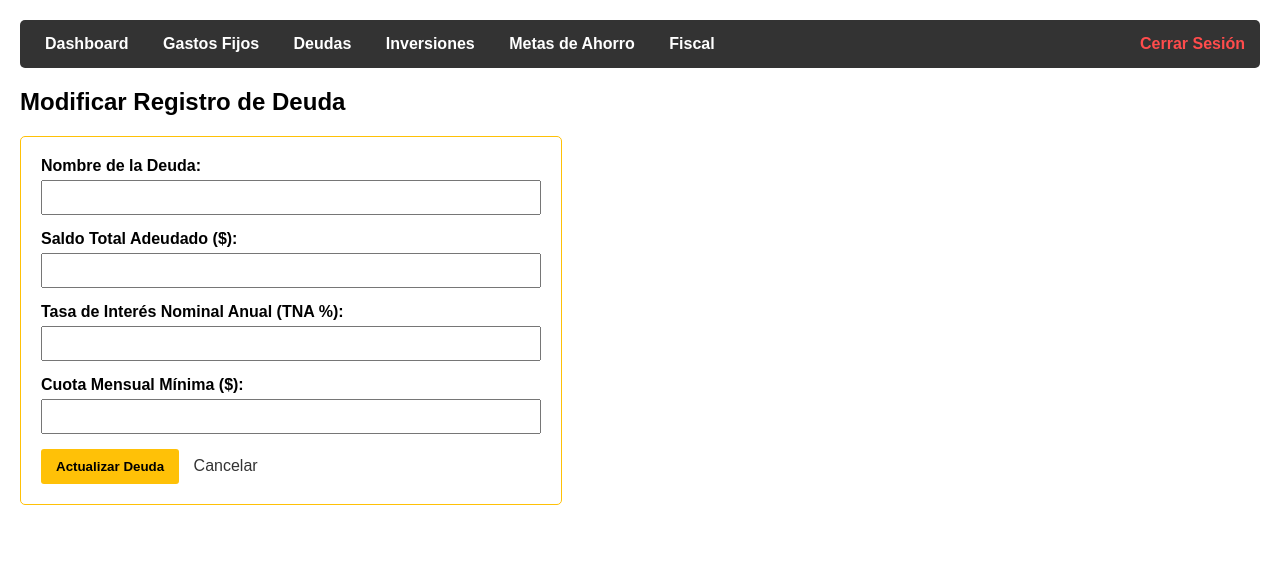
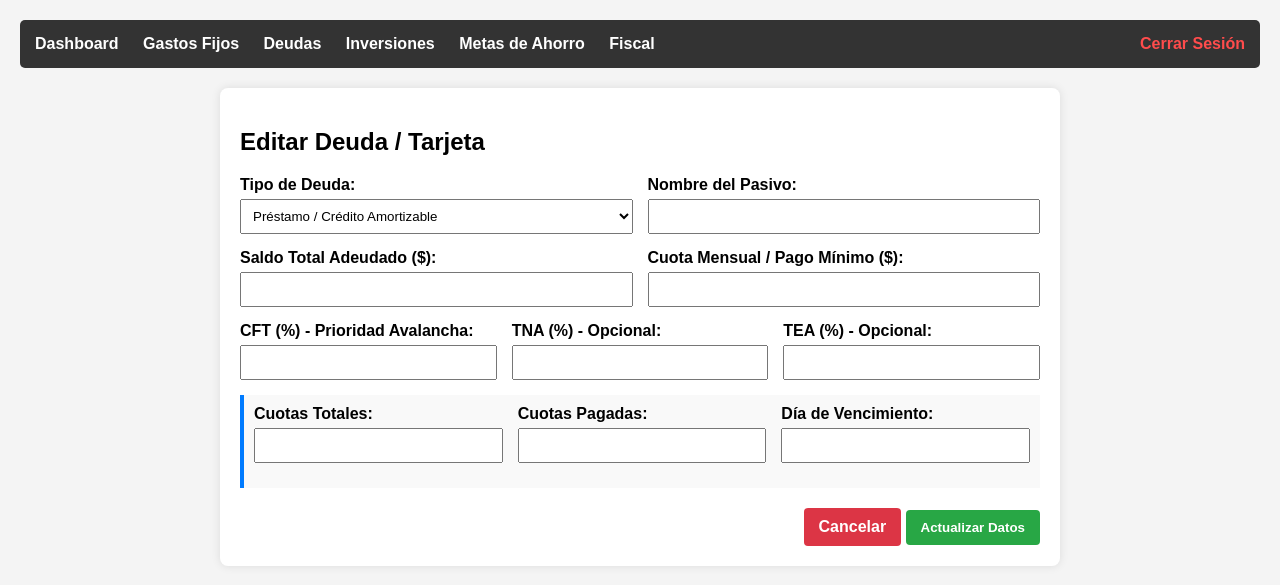
Before and after one commit to LucasIGomez/gestor-financiero, a PHP site: page /app/views/editar_deuda_view.php in a window 1280 px wide. Shown: the top 585 px of the page. Run offline with PHP 8.4, Linux system fonts and the light colour scheme; the template is opened without the code that fills it, so the values that code supplies are empty.

Commit message:
feat: vista de edicion actualizada para precargar dinamicamente variables de tarjetas de credito y prestamos

```diff
--- a/app/views/editar_deuda_view.php
+++ b/app/views/editar_deuda_view.php
@@ -1,60 +1,25 @@
 <!DOCTYPE html>
 <html lang="es">
-
 <head>
     <meta charset="UTF-8">
+    <meta name="viewport" content="width=device-width, initial-scale=1.0">
     <title>Editar Deuda - Gestor Financiero</title>
     <style>
-        body {
-            font-family: Arial, sans-serif;
-            margin: 20px;
-        }
-
-        .form-container {
-            max-width: 500px;
-            padding: 20px;
-            border: 1px solid #ffc107;
-            border-radius: 5px;
-        }
-
-        .form-group {
-            margin-bottom: 15px;
-        }
-
-        label {
-            display: block;
-            font-weight: bold;
-            margin-bottom: 5px;
-        }
-
-        input {
-            width: 100%;
-            padding: 8px;
-            box-sizing: border-box;
-        }
-
-        button {
-            padding: 10px 15px;
-            background-color: #ffc107;
-            border: none;
-            border-radius: 3px;
-            cursor: pointer;
-            font-weight: bold;
-        }
-
-        button:hover {
-            background-color: #e0a800;
-        }
-
-        a {
-            text-decoration: none;
-            color: #333;
-            margin-left: 10px;
-        }
+        body { font-family: Arial, sans-serif; margin: 20px; background-color: #f4f4f4; }
+        .form-container { background: white; padding: 20px; border-radius: 8px; box-shadow: 0 0 10px rgba(0,0,0,0.1); max-width: 800px; margin: auto; }
+        .form-group { margin-bottom: 15px; }
+        label { display: block; font-weight: bold; margin-bottom: 5px; }
+        input, select { width: 100%; padding: 8px; box-sizing: border-box; }
+        .grid-2 { display: grid; grid-template-columns: 1fr 1fr; gap: 15px; }
+        .grid-3 { display: grid; grid-template-columns: 1fr 1fr 1fr; gap: 15px; }
+        button { padding: 10px 15px; background-color: #28a745; color: white; border: none; border-radius: 4px; cursor: pointer; font-weight: bold;}
+        button:hover { background-color: #218838; }
+        .btn-cancelar { background-color: #dc3545; text-decoration: none; padding: 10px 15px; color: white; border-radius: 4px; font-weight: bold; display: inline-block; text-align: center; }
+        .btn-cancelar:hover { background-color: #c82333; }
     </style>
 </head>
+<body>
 
-<body>
     <nav style="background-color: #333; padding: 15px; margin-bottom: 20px; border-radius: 5px;">
         <a href="index.php?action=dashboard" style="color: white; text-decoration: none; font-weight: bold; margin-right: 20px;">Dashboard</a>
         <a href="index.php?action=gastos_recurrentes" style="color: white; text-decoration: none; font-weight: bold; margin-right: 20px;">Gastos Fijos</a>
@@ -65,39 +30,108 @@
         <a href="index.php?action=logout" style="color: #ff4c4c; float: right; text-decoration: none; font-weight: bold;">Cerrar Sesión</a>
     </nav>
 
-    <h2>Modificar Registro de Deuda</h2>
     <div class="form-container">
-        <form action="index.php?action=actualizar_deuda" method="POST">
+        <h2>Editar Deuda / Tarjeta</h2>
+        <form action="index.php?action=editar_deuda_procesar" method="POST">
             <input type="hidden" name="id_deuda" value="<?= $deuda['id_deuda'] ?>">
 
-            <div class="form-group">
-                <label>Nombre de la Deuda:</label>
-                <input type="text" name="nombre_deuda" required maxlength="100"
-                    value="<?= htmlspecialchars($deuda['nombre_deuda']) ?>">
+            <div class="grid-2">
+                <div class="form-group">
+                    <label>Tipo de Deuda:</label>
+                    <select name="tipo_deuda" id="tipo_deuda" required onchange="toggleCamposDinámicos()">
+                        <option value="prestamo" <?= $deuda['tipo_deuda'] === 'prestamo' ? 'selected' : '' ?>>Préstamo / Crédito Amortizable</option>
+                        <option value="tarjeta_credito" <?= $deuda['tipo_deuda'] === 'tarjeta_credito' ? 'selected' : '' ?>>Tarjeta de Crédito (Revolvente)</option>
+                    </select>
+                </div>
+                <div class="form-group">
+                    <label>Nombre del Pasivo:</label>
+                    <input type="text" name="nombre_deuda" required value="<?= htmlspecialchars($deuda['nombre_deuda']) ?>">
+                </div>
             </div>
 
-            <div class="form-group">
-                <label>Saldo Total Adeudado ($):</label>
-                <input type="number" step="0.01" name="saldo_total" required min="0.01"
-                    value="<?= $deuda['saldo_total'] ?>">
+            <div class="grid-2">
+                <div class="form-group">
+                    <label>Saldo Total Adeudado ($):</label>
+                    <input type="number" step="0.01" name="saldo_total" required min="0" value="<?= $deuda['saldo_total'] ?>">
+                </div>
+                <div class="form-group">
+                    <label>Cuota Mensual / Pago Mínimo ($):</label>
+                    <input type="number" step="0.01" name="cuota_mensual" id="cuota_mensual" min="0" value="<?= $deuda['cuota_mensual'] ?>">
+                </div>
             </div>
 
-            <div class="form-group">
-                <label>Tasa de Interés Nominal Anual (TNA %):</label>
-                <input type="number" step="0.01" name="tasa_intereses" required min="0"
-                    value="<?= $deuda['tasa_intereses'] ?>">
+            <div class="grid-3">
+                <div class="form-group">
+                    <label>CFT (%) - Prioridad Avalancha:</label>
+                    <input type="number" step="0.01" name="cft" required min="0.01" value="<?= $deuda['cft'] ?>">
+                </div>
+                <div class="form-group">
+                    <label>TNA (%) - Opcional:</label>
+                    <input type="number" step="0.01" name="tna" min="0" value="<?= $deuda['tna'] ?>">
+                </div>
+                <div class="form-group">
+                    <label>TEA (%) - Opcional:</label>
+                    <input type="number" step="0.01" name="tea" min="0" value="<?= $deuda['tea'] ?>">
+                </div>
             </div>
 
-            <div class="form-group">
-                <label>Cuota Mensual Mínima ($):</label>
-                <input type="number" step="0.01" name="cuota_mensual" required min="0.01"
-                    value="<?= $deuda['cuota_mensual'] ?>">
+            <div id="campos_prestamo" style="background: #f9f9f9; padding: 10px; border-left: 4px solid #007bff; margin-bottom: 15px;">
+                <div class="grid-3">
+                    <div class="form-group">
+                        <label>Cuotas Totales:</label>
+                        <input type="number" name="cuotas_totales" min="1" value="<?= $deuda['cuotas_totales'] ?>">
+                    </div>
+                    <div class="form-group">
+                        <label>Cuotas Pagadas:</label>
+                        <input type="number" name="cuotas_pagadas" min="0" value="<?= $deuda['cuotas_pagadas'] ?>">
+                    </div>
+                    <div class="form-group">
+                        <label>Día de Vencimiento:</label>
+                        <input type="number" name="dia_vencimiento" min="1" max="31" value="<?= $deuda['tipo_deuda'] === 'prestamo' ? $deuda['dia_vencimiento'] : '' ?>">
+                    </div>
+                </div>
             </div>
 
-            <button type="submit">Actualizar Deuda</button>
-            <a href="index.php?action=deudas">Cancelar</a>
+            <div id="campos_tarjeta" style="background: #f9f9f9; padding: 10px; border-left: 4px solid #28a745; margin-bottom: 15px; display: none;">
+                <div class="grid-3">
+                    <div class="form-group">
+                        <label>Límite de Crédito ($):</label>
+                        <input type="number" step="0.01" name="limite_credito" id="limite_credito" min="0" value="<?= $deuda['limite_credito'] ?>">
+                    </div>
+                    <div class="form-group">
+                        <label>Día de Cierre:</label>
+                        <input type="number" name="dia_cierre" min="1" max="31" value="<?= $deuda['dia_cierre'] ?>">
+                    </div>
+                    <div class="form-group">
+                        <label>Día de Vencimiento:</label>
+                        <input type="number" name="dia_vencimiento_tarjeta" min="1" max="31" value="<?= $deuda['tipo_deuda'] === 'tarjeta_credito' ? $deuda['dia_vencimiento'] : '' ?>">
+                    </div>
+                </div>
+            </div>
+
+            <div style="margin-top: 20px; text-align: right;">
+                <a href="index.php?action=deudas" class="btn-cancelar">Cancelar</a>
+                <button type="submit">Actualizar Datos</button>
+            </div>
         </form>
     </div>
+
+    <script>
+        function toggleCamposDinámicos() {
+            const tipo = document.getElementById('tipo_deuda').value;
+            const camposPrestamo = document.getElementById('campos_prestamo');
+            const camposTarjeta = document.getElementById('campos_tarjeta');
+
+            if (tipo === 'prestamo') {
+                camposPrestamo.style.display = 'block';
+                camposTarjeta.style.display = 'none';
+            } else {
+                camposPrestamo.style.display = 'none';
+                camposTarjeta.style.display = 'block';
+            }
+        }
+        // Ejecuta el toggle al cargar la página para mostrar los campos correspondientes a lo que ya está guardado en la base de datos
+        window.onload = toggleCamposDinámicos;
+    </script>
 </body>
-
 </html>
```
